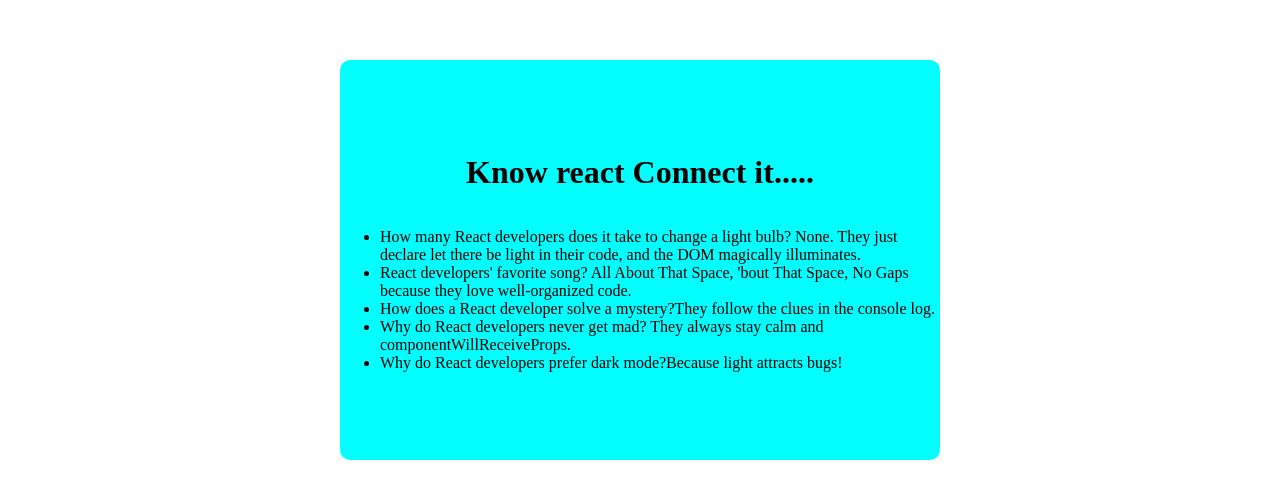
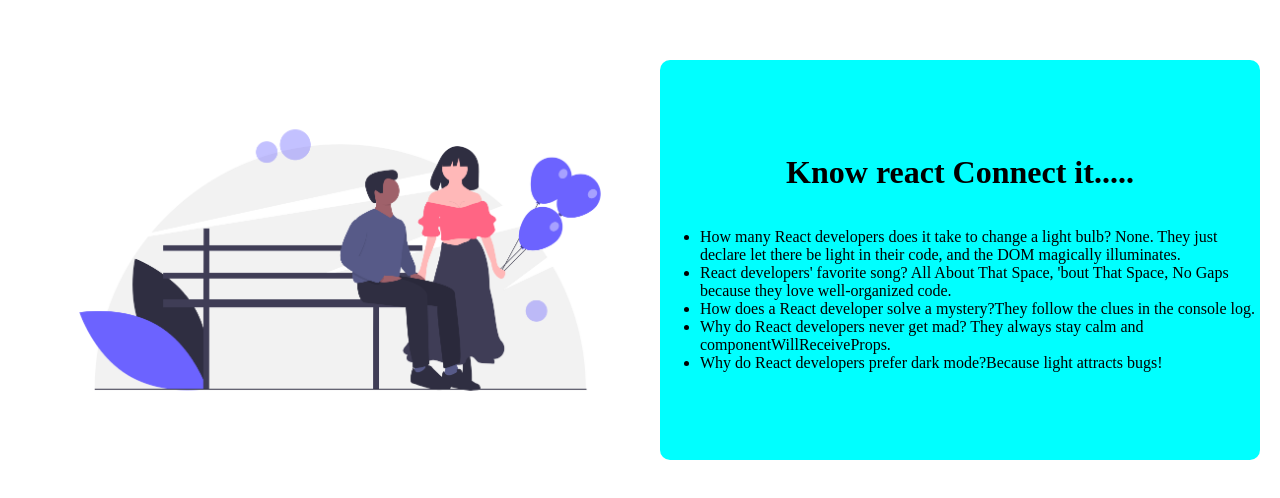
Before and after one commit to RaviShankar-18/web-preview--open-graph, a plain HTML site: page index.html in a window 1280 px wide. Shown: the part 140-638 px from the top of the page. Drawn offline with Linux system fonts and the light colour scheme.

Commit message:
Update index.html

```diff
--- a/index.html
+++ b/index.html
@@ -29,6 +29,8 @@
 
 </head>
 <body>
+
+    <img src="images/love.png" alt="React Love" width="50%" height="auto"/>
     <div class="card-container">
         <div class="card">
             <h1>Know react Connect it.....</h1>
```
